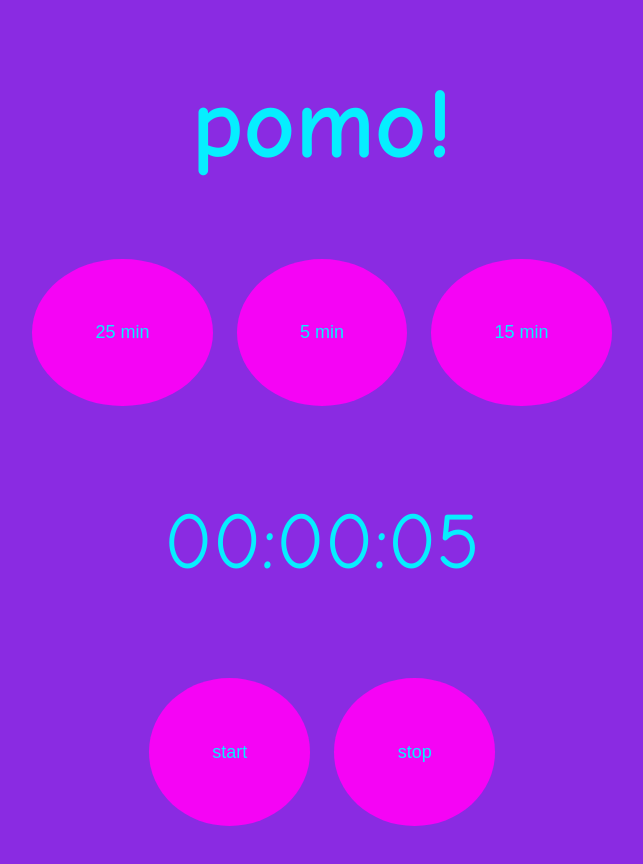
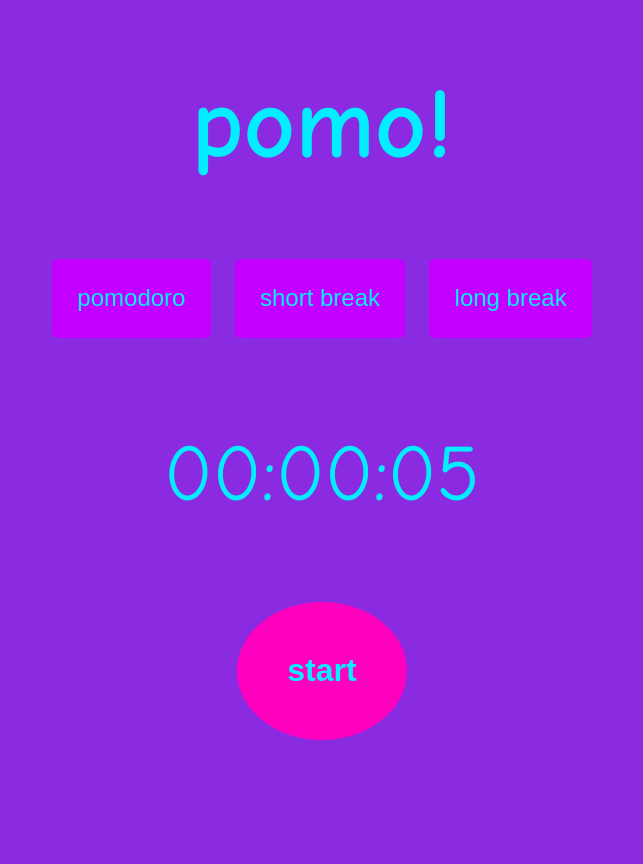
Before and after one commit to d3v1na/pomo, a plain HTML site: page index.html in a window 1280 px wide. Shown: the whole page, without its empty margins (318-961 px from the left). Drawn offline with Linux system fonts and the light colour scheme.

Commit message:
made changes to buttons

```diff
--- a/index.html
+++ b/index.html
@@ -8,11 +8,13 @@
     <link rel="shortcut icon" href="https://cdn.discordapp.com/attachments/873999829225848885/916825277500362772/pngaaa.com-4954046.png" type="image/x-icon">
     <style>
         button{
-            padding: 5%;
-            border-radius: 50%;
-            font-size: large;
+            padding: 2%;
+            border-radius: 5%;
+            font-size: x-large;
+            font-family: Arial, Helvetica, sans-serif;
+            /* font-weight: bold; */
             color: rgb(6, 238, 255);
-            background-color: rgb(245, 4, 245);
+            background-color: rgb(195, 0, 255);
             border: none;
             margin: 10px;
             cursor: pointer;
@@ -21,35 +23,56 @@
         button:hover{
             background-color: rgb(255, 174, 255);
         }
+        input{
+            padding: 4%;
+            border-radius: 50%;
+            font-size: xx-large;
+            font-family: Arial, Helvetica, sans-serif;
+            font-weight: bold;
+            color: rgb(6, 238, 255);
+            background-color: rgb(255, 0, 191);
+            border: none;
+            margin-top: 2px;
+            cursor: pointer;
+            transition: 0.2s linear;
+        }
+        input:hover{
+            background-color: rgb(255, 174, 255);
+        }
+
         body{
             background-color: blueviolet;
-            color: rgb(6, 238, 255);
+            color: rgb(0, 238, 255);
             text-align: center;
         }
         h1{
             font-size: 100px;
-            font-family: "Comic Sans MS", "Comic Sans", cursive;
+            font-family: "Comic Sans MS", "Comic Sans";
         }
         p{
             font-size: 80px;
-            font-family: "Comic Sans MS", "Comic Sans", cursive;
+            font-family: "Comic Sans MS", "Comic Sans";
+            font-weight: normal;
         }
     #progress{
         height: 60px;
         background-color: chartreuse;
         width: 0%;
+        margin-top: 100px;
     }
     </style>
 </head>
 <body>
     <h1>pomo!</h1>
 
-    <button onclick="study(25)">25 min</button>
-    <button onclick="short(5)">5 min</button>
-    <button onclick="long(15)">15 min</button>
+    <button onclick="study(25)">pomodoro</button>
+    <button onclick="short(5)">short break</button>
+    <button onclick="long(15)">long break</button>
     <p id="timer">00:00:05</p>
-    <button onclick="start()">start</button>
-    <button onclick="stop()">stop</button>
+    <input type="button" id="mixBut" value="start" />
+    <!-- <button onclick="start()">start</button>
+    <button onclick="stop()">stop</button> -->
+
     <div id="progress"></div>
     <script src="./main.js"></script>
 </body>
--- a/main.js
+++ b/main.js
@@ -10,6 +10,7 @@ var totalSeconds = (timeToSeconds(totalTimeObj))
 
 function study(mins){
     stop()
+    document.querySelector('#progress').style.width = "0%"
     if(mins>10){
         timerText.innerText = `00:${mins}:00`
     }
@@ -29,6 +30,7 @@ totalSeconds = (timeToSeconds(totalTimeObj))
 
 function short(mins){
     stop()
+    document.querySelector('#progress').style.width = "0%"
     if(mins>10){
         timerText.innerText = `00:${mins}:00`
     }
@@ -48,6 +50,7 @@ totalSeconds = (timeToSeconds(totalTimeObj))
 
 function long(mins){
     stop()
+    document.querySelector('#progress').style.width = "0%"
     if(mins>10){
         timerText.innerText = `00:${mins}:00`
     }
@@ -66,7 +69,12 @@ totalSeconds = (timeToSeconds(totalTimeObj))
 }
 var progress
 var timer
+var mixBut = document.getElementById("mixBut");
+mixBut.addEventListener("click", start);
 function start(){
+    mixBut.removeEventListener("click", start);
+    mixBut.addEventListener("click", stop);
+    mixBut.value = "stop";
     clearInterval(timer)
     var time = timerText.innerText.split(":")
     //convert time to timeobject
@@ -98,7 +106,12 @@ function start(){
 }
 
 function stop(){
+    mixBut.removeEventListener("click", stop);
+    mixBut.addEventListener("click", start);
+    mixBut.value = "start";
     clearInterval(timer)
+    // document.querySelector('#progress').style.width = "100%"
+
 }
 
 function timeToSeconds(time){
```
